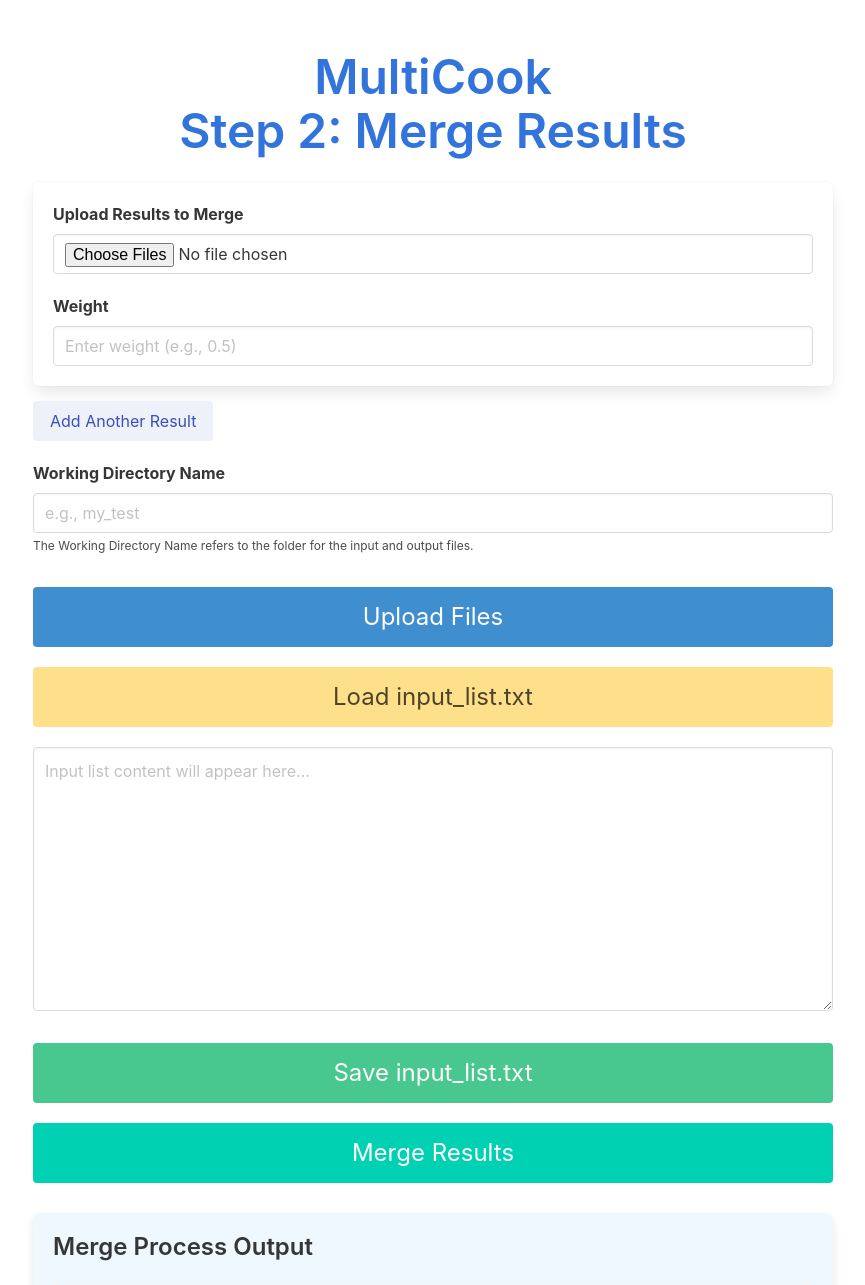
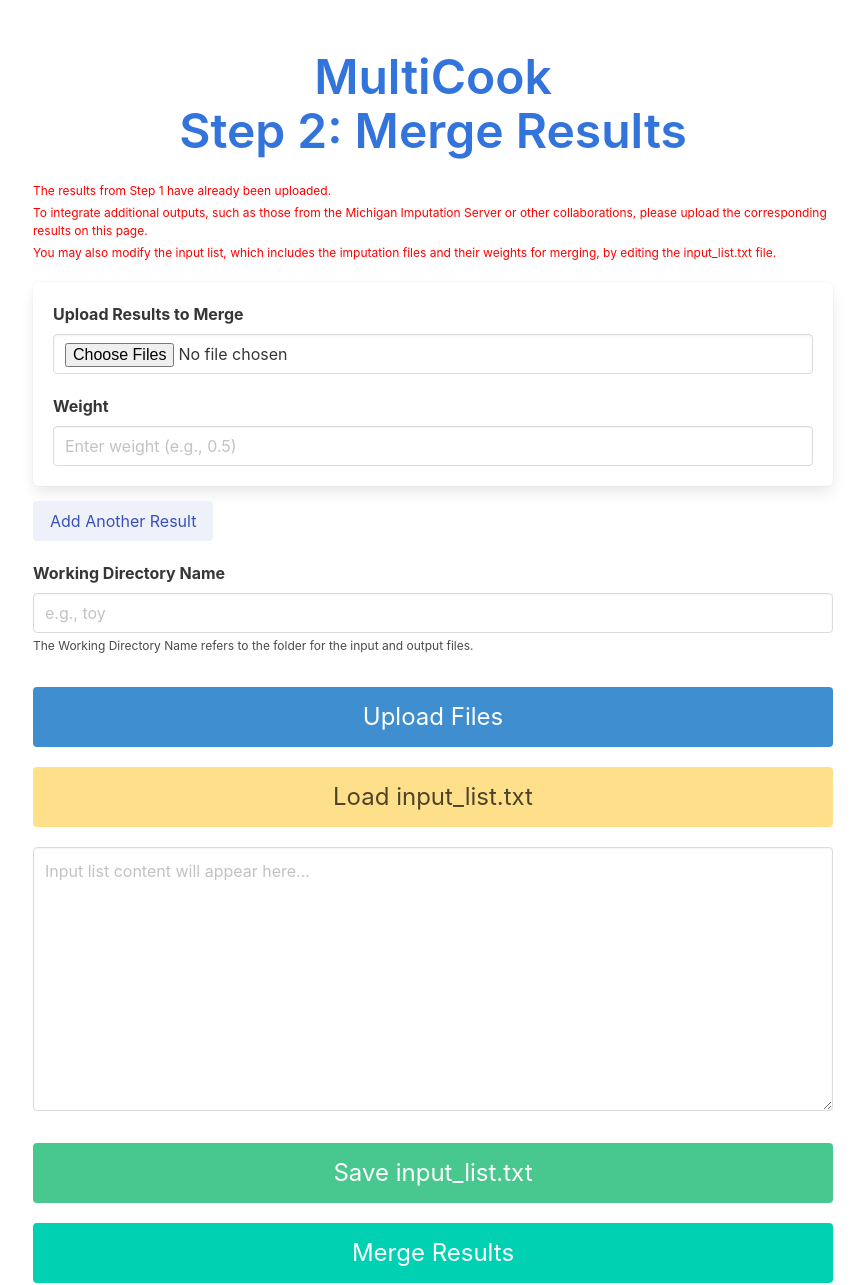
Before and after one commit to 2w21234/MultiCook, a Flask app: page /merge_page in a window 1280 px wide. Shown: the top 1285 px of the page, without its empty margins (207-1072 px from the left). Run offline with Flask 3, Linux system fonts and the light colour scheme.

Commit message:
Update merge.html

```diff
--- a/templates/merge.html
+++ b/templates/merge.html
@@ -1,3 +1,4 @@
+
 <!DOCTYPE html>
 <html lang="en">
 <head>
@@ -8,6 +9,9 @@
 <body>
     <div class="container" style="max-width: 800px; margin-top: 50px;">
         <h1 class="title has-text-centered is-size-1" style="color: #3273dc;">MultiCook<br>Step 2: Merge Results</h1>
+        <p class="help" style="font-size: 0.75em; color: red;">The results from Step 1 have already been uploaded.</p>
+        <p class="help" style="font-size: 0.75em; color: red;">To integrate additional outputs, such as those from the Michigan Imputation Server or other collaborations, please upload the corresponding results on this page.</p>
+        <p class="help" style="font-size: 0.75em; color: red;">You may also modify the input list, which includes the imputation files and their weights for merging, by editing the input_list.txt file.</p>
         <form id="merge-form" method="post" enctype="multipart/form-data">
             <div id="result-container">
                 <div class="box result-set" style="margin-top: 20px; padding: 20px;">
@@ -29,7 +33,7 @@
             <div class="field" style="margin-top: 20px;">
                 <label class="label">Working Directory Name</label>
                 <div class="control">
-                    <input type="text" name="working_directory" class="input" placeholder="e.g., my_test" required>
+                    <input type="text" name="working_directory" class="input" placeholder="e.g., toy" required>
                 </div>
                 <p class="help">The Working Directory Name refers to the folder for the input and output files.</p>
             </div>
```
